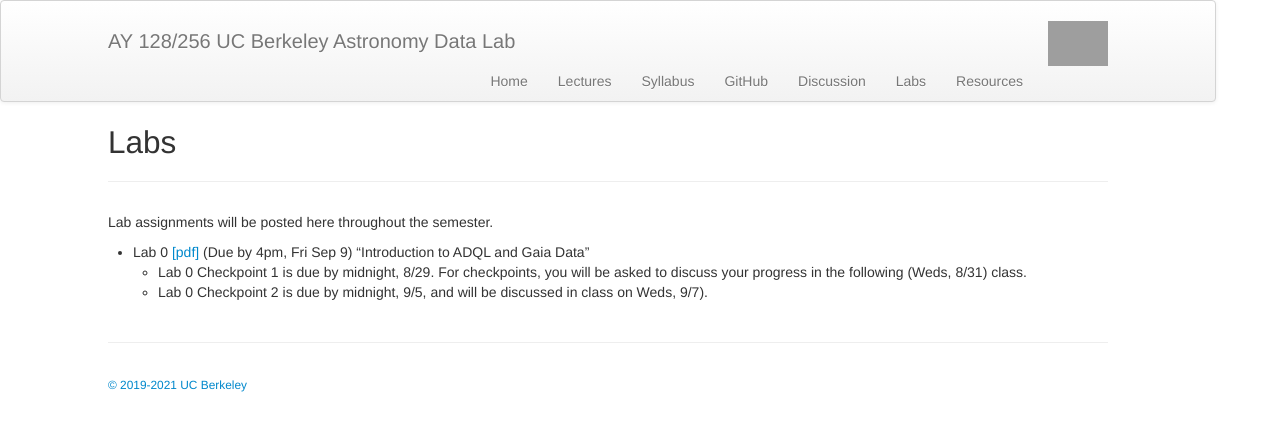
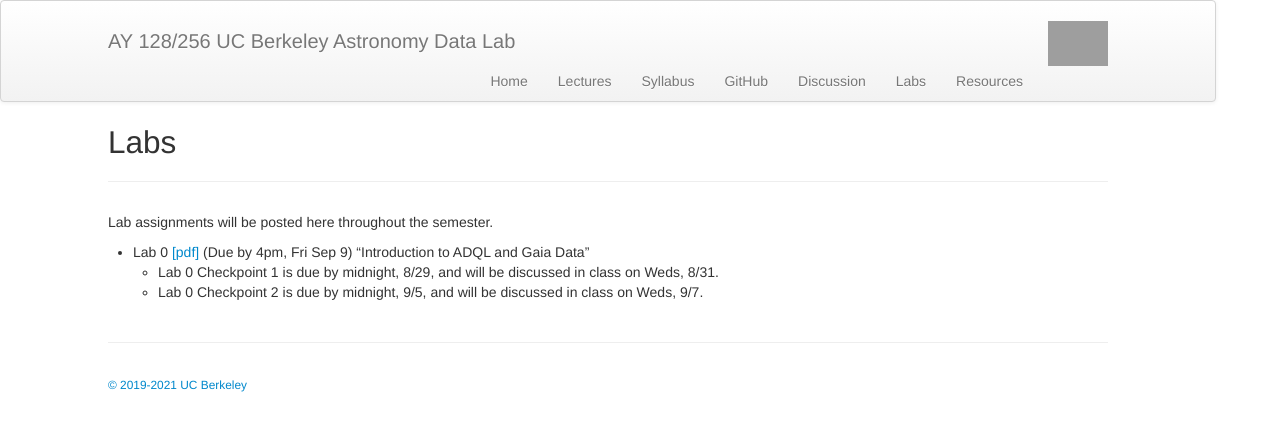
Before and after one commit to ucb-datalab/ucb-datalab.github.io, a Jekyll site: the page built from pages/labs.md, in a window 1280 px wide. Shown: the top 431 px of the page. Built offline with Jekyll 4.4.1, drawn with Linux system fonts in a browser that asks for light colours; grey boxes are pictures that could not be loaded.

Commit message:
Fixed typo in labs.

```diff
--- a/pages/labs.md
+++ b/pages/labs.md
@@ -8,8 +8,8 @@ Lab assignments will be posted here throughout the semester.
 - Lab 0
   [[pdf]](https://github.com/ucb-datalab/course_materials_2022/blob/main/labs/2022_AY128_Lab0_adql_gaia.pdf)
   (Due by 4pm, Fri Sep 9) "Introduction to ADQL and Gaia Data"
-     - Lab 0 Checkpoint 1 is due by midnight, 8/29. For checkpoints, you will be asked to discuss your progress in the following (Weds, 8/31) class.
-     - Lab 0 Checkpoint 2 is due by midnight, 9/5, and will be discussed in class on Weds, 9/7).
+     - Lab 0 Checkpoint 1 is due by midnight, 8/29, and will be discussed in class on Weds, 8/31.
+     - Lab 0 Checkpoint 2 is due by midnight, 9/5, and will be discussed in class on Weds, 9/7.
 
 <!-- - Lab 0 [[pdf]](https://github.com/ucb-datalab/course_materials_2022/blob/master/labs/Lab_0_Astr128_2022.pdf) (Due by 4pm, Fri Feb 5) "Introduction to ADQL and Gaia Data"  -->
 <!--      - The first Lab 0 checkpoint is due on Monday Jan 25 before 4pm.  You be asked to discuss your progress on this lab in the first lecture/meeting (Jan 25). -->
```
